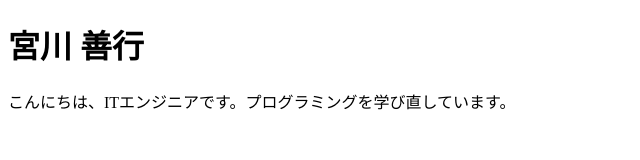
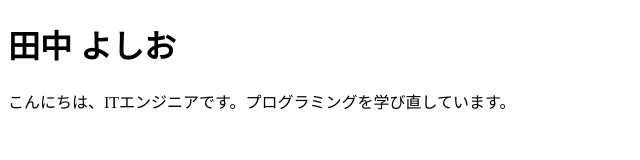
Before and after one commit to yoshi-miya/my_first_page, a plain HTML site: page index.html in a window 1280 px wide. Shown: the whole page, without its empty margins (0-640 px from the left). Drawn offline with Linux system fonts and the light colour scheme.

Commit message:
見出し編集

```diff
--- a/index.html
+++ b/index.html
@@ -5,7 +5,7 @@
     <title>自己紹介ページ</title>                                     <!-- ブラウザタブに表示されるページタイトル。 -->
 </head>
 <body>                                                              <!-- ページに表示される内容を入れる場所。 -->
-    <h1>宮川 善行</h1>                                               <!-- 見出し h1が最大 h6まで -->
+    <h1>田中 よしお</h1>                                               <!-- 見出し h1が最大 h6まで -->
     <p>こんにちは、ITエンジニアです。プログラミングを学び直しています。</p>   <!-- 段落（文章のまとまり）-->
 </body>
 </html>
```
